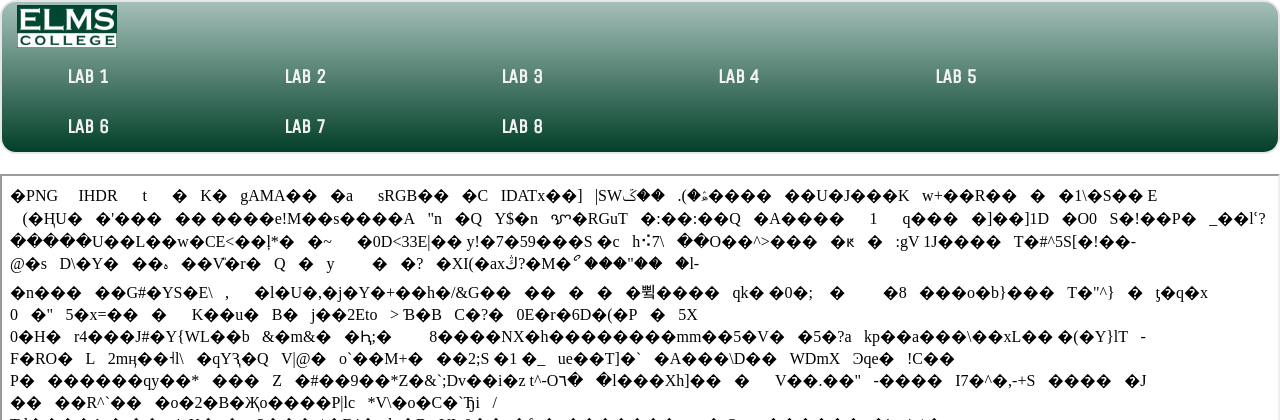
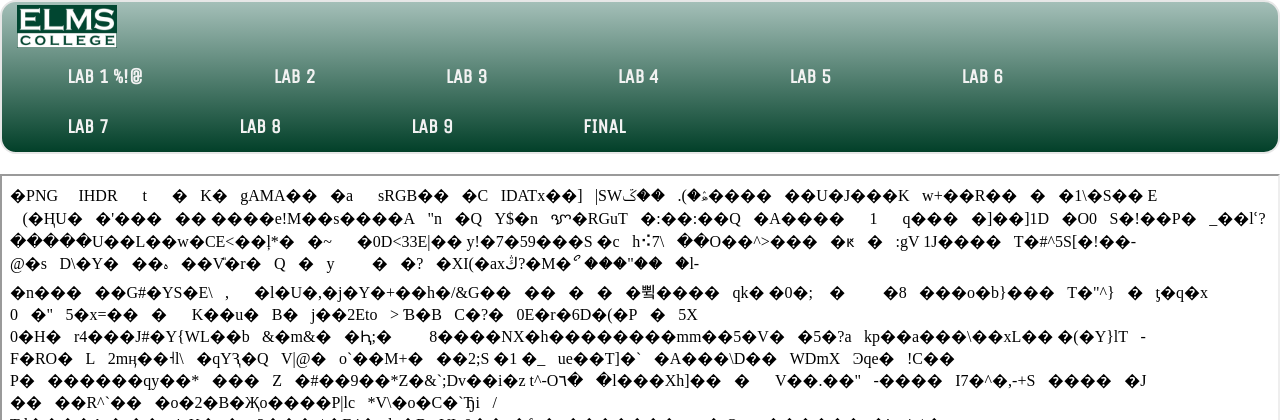
Before and after one commit to RaulCombe/github.io, a PHP site: page / in a window 1280 px wide. Shown: the top 420 px of the page. Run offline with PHP 8.4, Linux system fonts and the light colour scheme.

Commit message:
LAB 5 Completed

```diff
--- a/LAB-5A-BOOTSTRAP-Assignment-Container-FA-2021/index.html
+++ b/LAB-5A-BOOTSTRAP-Assignment-Container-FA-2021/index.html
@@ -20,7 +20,7 @@
         </div>
         <div class="collapse navbar-collapse navbar-menubuilder">
             <ul id="lab" class="nav navbar-nav navbar-left">
-                <li><a href="https://alert-variable-prompt-if-statement-fa-2021.wd2506.repl.co/" target="projectWindow"><b>LAB 1</b></a>
+                <li><a href="https://alert-variable-prompt-if-statement-fa-2021.wd2506.repl.co/" target="projectWindow"><b>LAB 1 %!@</b></a>
                 </li>
                 <li><a href="https://in-class-example-dynamic-html-fa-2021.wd2506.repl.co/" target="projectWindow"><b>LAB 2</b></a>
                 </li>
@@ -30,17 +30,21 @@
                 </li>
                 <li><a href="https://lab-5-bootstrap-assignment-container.wd2506.repl.co/" target="projectWindow"><b>LAB 5</b></a>
                 </li>
-                <li><a href=""><b>LAB 6</b></a>
+                <li><a href="https://LAB-5B-jQuery-Slideshow-FA-2021.wd2506.repl.co" target="projectWindow"><b>LAB 6</b></a>
                 </li>
-                <li><a href=""><b>LAB 7</b></a>
+                <li><a href="https://LAB-6-Canvas-Game-FA-2021.wd2506.repl.co" target="projectWindow"><b>LAB 7</b></a>
                 </li>
-                <li><a href=""><b>LAB 8</b></a>
+                <li><a href="https://LAB-7-FIREBASE-Cat-or-Dog-Challenge-hitCounter-FA-2021.wd2506.repl.co" target="projectWindow"><b>LAB 8</b></a>
+                </li>
+                <li><a href="https://LAB-9-PHP-and-Databases-FA-2021.wd2506.repl.co" target="projectWindow"><b>LAB 9</b></a>
+                </li>
+                <li><a href="https://Final-Project-FA-2021.wd2506.repl.co" target="projectWindow"><b>FINAL</b></a>
                 </li>
             </ul>
         </div>
     </div>
     </div>
-    <center><iframe src="ElmsLogo.png" name="projectWindow" width="100%" height="750px"></iframe></center>
+    <iframe src="ElmsLogo.png" name="projectWindow" width="100%" height="2000px"></iframe>
     <script src="script.js"></script>
   </body>
 </html>
--- a/LAB-5A-BOOTSTRAP-Assignment-Container-FA-2021/style.css
+++ b/LAB-5A-BOOTSTRAP-Assignment-Container-FA-2021/style.css
@@ -6,7 +6,7 @@ body {
 }
 
 #lab li {
-  padding-right: 125px;
+  padding-right: 80px;
   padding-left: 20px;
 }
 
```
